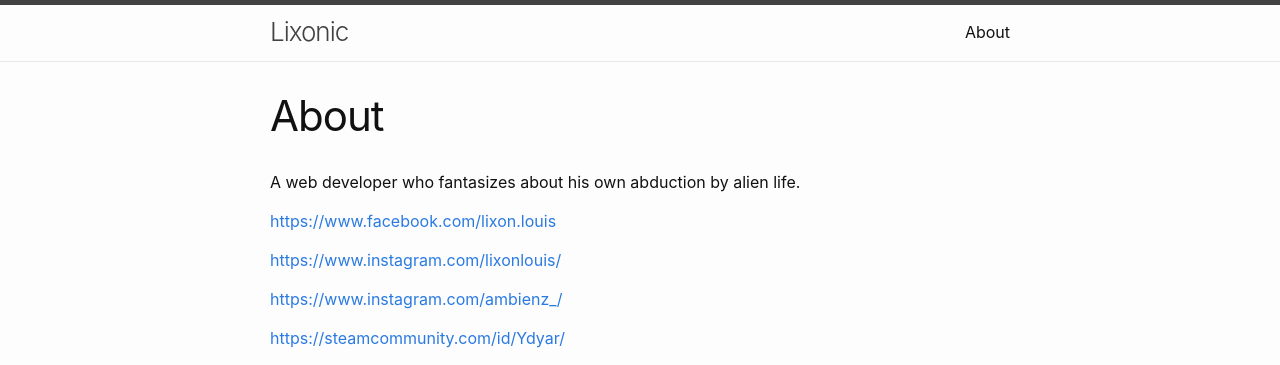
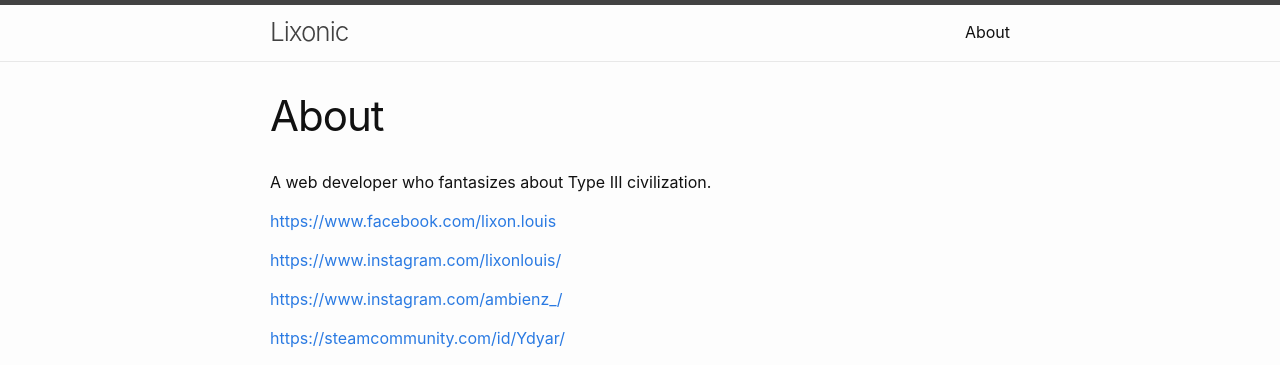
Before and after one commit to lixonic/lixonic, a Jekyll site: the page built from about.markdown, in a window 1280 px wide. Shown: the top 365 px of the page. Built offline with Jekyll 4.4.1, drawn with Linux system fonts in a browser that asks for light colours.

Commit message:
new post

```diff
--- a/about.markdown
+++ b/about.markdown
@@ -4,7 +4,7 @@ title: About
 permalink: /about/
 ---
 
-A web developer who fantasizes about his own abduction by alien life.
+A web developer who fantasizes about Type III civilization.
 
 [https://www.facebook.com/lixon.louis](https://www.facebook.com/lixon.louis)
 
```
